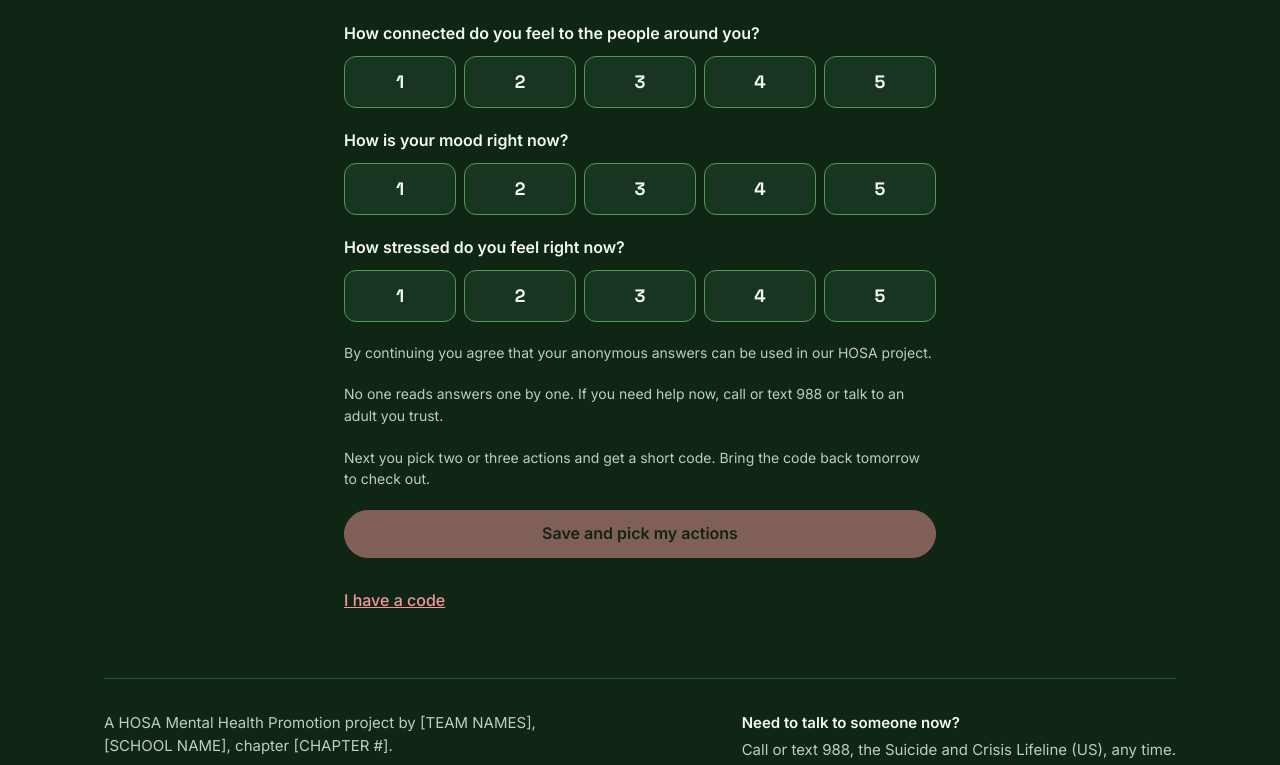
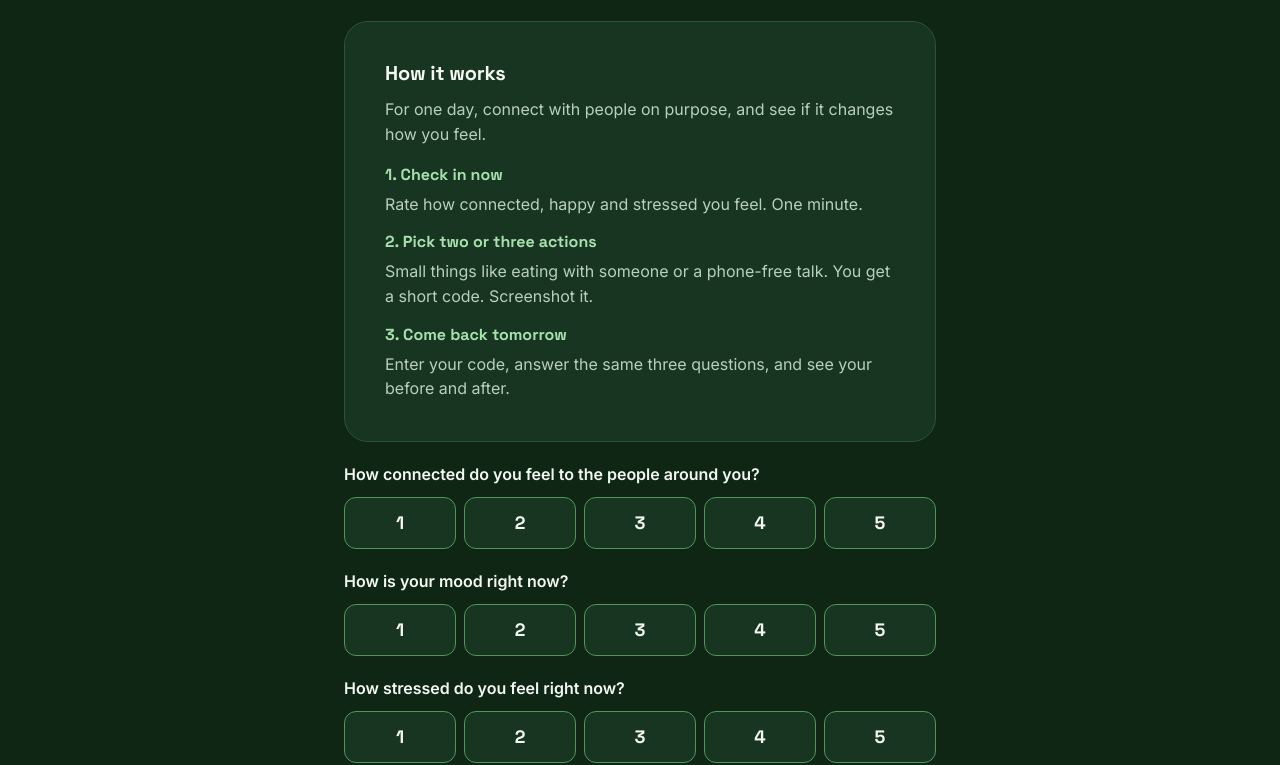
Before and after one commit to FROZENPOP/project-reach-out, a website: page public/experiment/index.html in a window 1280 px wide. Shown: the part 239-1004 px from the top of the page. Drawn offline with Linux system fonts and the light colour scheme.

Commit message:
Add team and school to the footer; explain the 24-hour experiment on its page

```diff
--- a/public/data/site.json
+++ b/public/data/site.json
@@ -1,7 +1,7 @@
 {
-  "team": "[TEAM NAMES]",
-  "school": "[SCHOOL NAME]",
-  "chapter": "[CHAPTER #]",
+  "team": "Project Reach Out",
+  "school": "Creekside High School",
+  "chapter": "",
   "consultant": "",
   "podcast": {
     "title": "",
--- a/public/experiment/experiment.css
+++ b/public/experiment/experiment.css
@@ -7,6 +7,11 @@
 .exp-view { display: flex; flex-direction: column; gap: 20px; }
 .exp-form, .ratings { display: flex; flex-direction: column; gap: 20px; }
 .small { font-size: 0.875rem; }
+.how { display: flex; flex-direction: column; gap: 12px; }
+.how h2 { font-size: 1.25rem; }
+.steps { display: flex; flex-direction: column; gap: 14px; margin: 4px 0 0; padding: 0; list-style: none; }
+.steps li { display: flex; flex-direction: column; gap: 4px; }
+.step-title { font-family: var(--font-head); font-weight: 700; color: var(--signal); }
 .exp .scale button { min-height: 52px; background: var(--surface); }
 .exp .scale button[aria-pressed="true"] { background: var(--connect); }
 
--- a/public/experiment/index.html
+++ b/public/experiment/index.html
@@ -30,11 +30,19 @@
 </section>
 
 <section id="view-checkin" class="exp-view" hidden>
+  <div class="panel how" aria-labelledby="how-title">
+    <h2 id="how-title">How it works</h2>
+    <p class="muted">For one day, connect with people on purpose, and see if it changes how you feel.</p>
+    <ol class="steps">
+      <li><span class="step-title">1. Check in now</span><span class="muted">Rate how connected, happy and stressed you feel. One minute.</span></li>
+      <li><span class="step-title">2. Pick two or three actions</span><span class="muted">Small things like eating with someone or a phone-free talk. You get a short code. Screenshot it.</span></li>
+      <li><span class="step-title">3. Come back tomorrow</span><span class="muted">Enter your code, answer the same three questions, and see your before and after.</span></li>
+    </ol>
+  </div>
   <form id="checkin-form" class="exp-form">
     <div class="ratings" id="pre-ratings"></div>
     <p class="muted small">By continuing you agree that your anonymous answers can be used in our HOSA project.</p>
     <p class="muted small">No one reads answers one by one. If you need help now, call or text 988 or talk to an adult you trust.</p>
-    <p class="muted small">Next you pick two or three actions and get a short code. Bring the code back tomorrow to check out.</p>
     <button class="btn" type="submit" id="checkin-next" disabled>Save and pick my actions</button>
   </form>
   <button type="button" class="link-btn" id="have-code" aria-expanded="false" aria-controls="code-form">I have a code</button>
```
